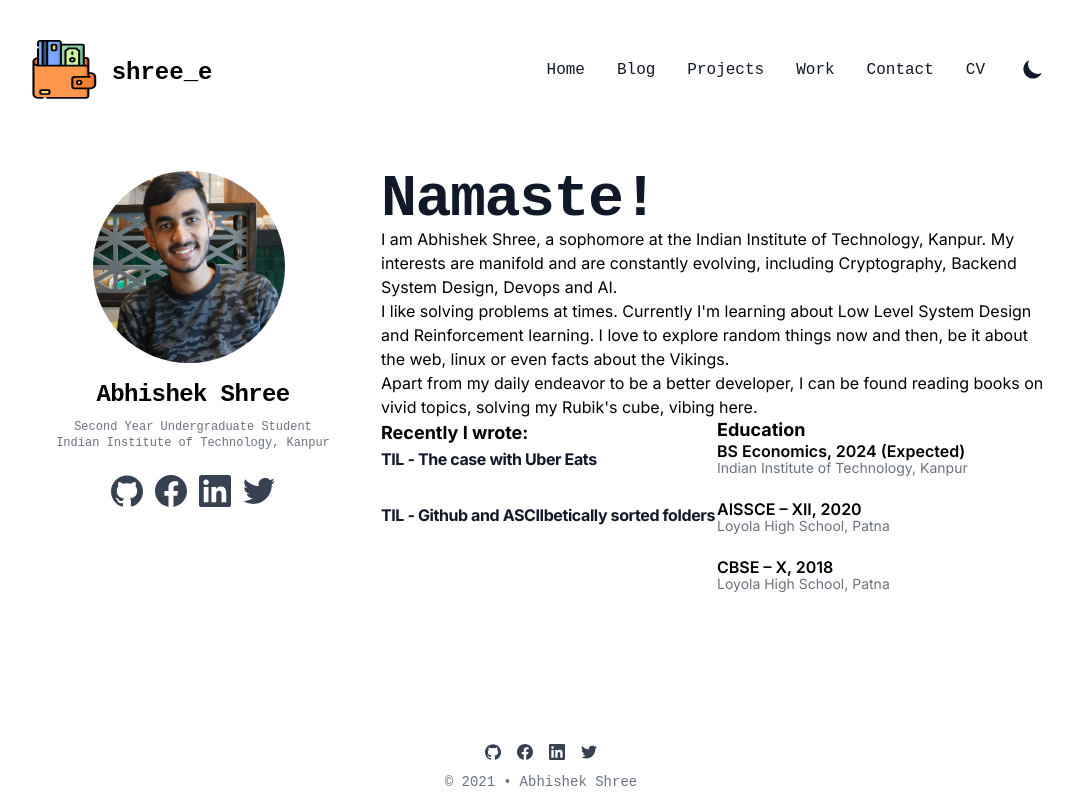
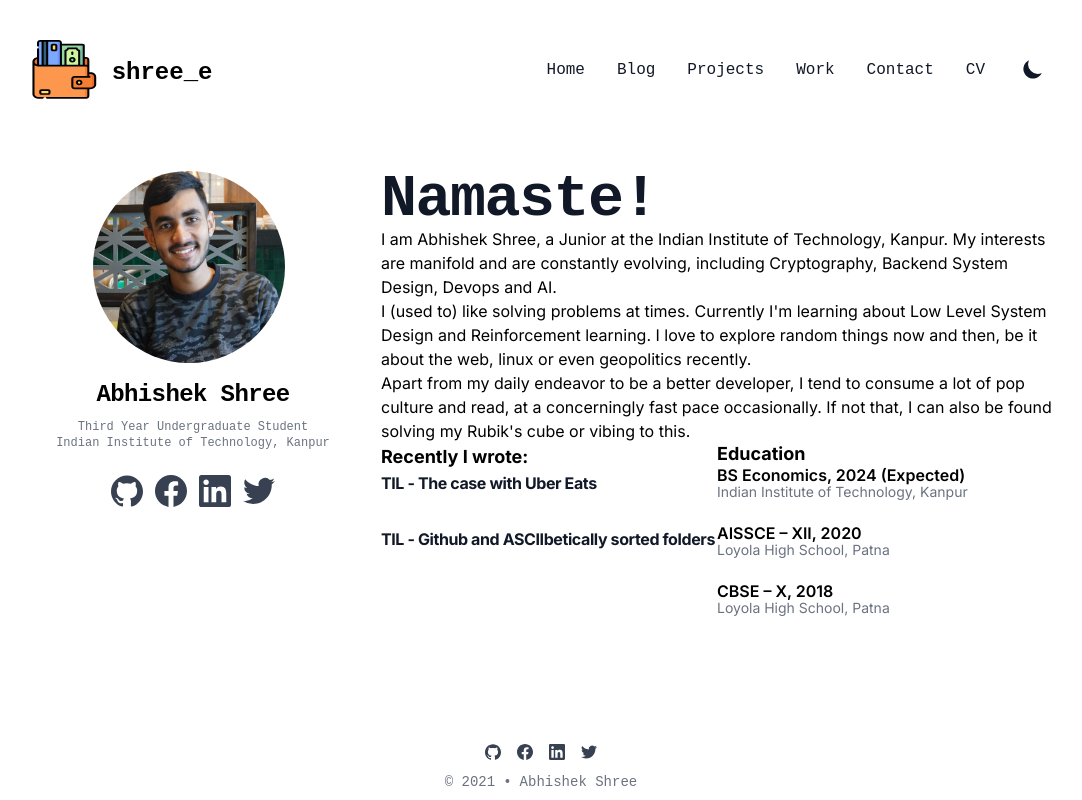
Before and after one commit to abhishekshree/abhishekshree.github.io, a Next.js app: page / in a window 1280 px wide. Shown: the whole page, without its empty margins (99-1181 px from the left). Built offline with nearby package versions, Linux system fonts and the light colour scheme; what @tailwindcss/typography would draw is missing.

Commit message:
Update index

```diff
--- a/pages/index.js
+++ b/pages/index.js
@@ -29,7 +29,7 @@ export default function About({ posts }) {
               {siteMetadata.author}
             </h3>
             <div className="text-gray-500 mono text-xs dark:text-gray-400">
-              Second Year Undergraduate Student
+              Third Year Undergraduate Student
             </div>
             <div className="text-gray-500 mono text-xs dark:text-gray-400">
               <a
@@ -55,24 +55,23 @@ export default function About({ posts }) {
               Namaste!
             </h1>
             <p>
-              I am Abhishek Shree, a sophomore at the Indian Institute of Technology, Kanpur. My
+              I am Abhishek Shree, a Junior at the Indian Institute of Technology, Kanpur. My
               interests are manifold and are constantly evolving, including Cryptography, Backend
               System Design, Devops and AI.
             </p>
             <p>
-              I like{' '}
+              I (used to) like{' '}
               <Link href="https://www.stopstalk.com/user/profile/shree_e">solving problems</Link> at
               times. Currently I'm learning about Low Level System Design and Reinforcement
               learning. I love to explore random things now and then, be it about the web,{' '}
               <Link href="https://github.com/abhishekshree/DOTFILES">linux </Link>
-              or even facts about the Vikings.
+              or even geopolitics recently.
             </p>
             <p>
-              Apart from my daily endeavor to be a better developer, I can be found reading books on
-              vivid topics, solving my Rubik's cube, vibing{' '}
-              <Link href="https://open.spotify.com/playlist/6zEzwCUleF6E1mvBUH14Cw?si=d98823be31a5453d">
-                here.
-              </Link>
+              Apart from my daily endeavor to be a better developer, I tend to consume a lot of pop
+              culture and read, at a concerningly fast pace occasionally. If not that, I can also be
+              found solving my Rubik's cube or vibing{' '}
+              <Link href="https://open.spotify.com/playlist/37i9dQZF1DXaQm3ZVg9Z2X">to this.</Link>
             </p>
 
             <div className="grid md:grid-cols-2 grid-cols-1">
```
